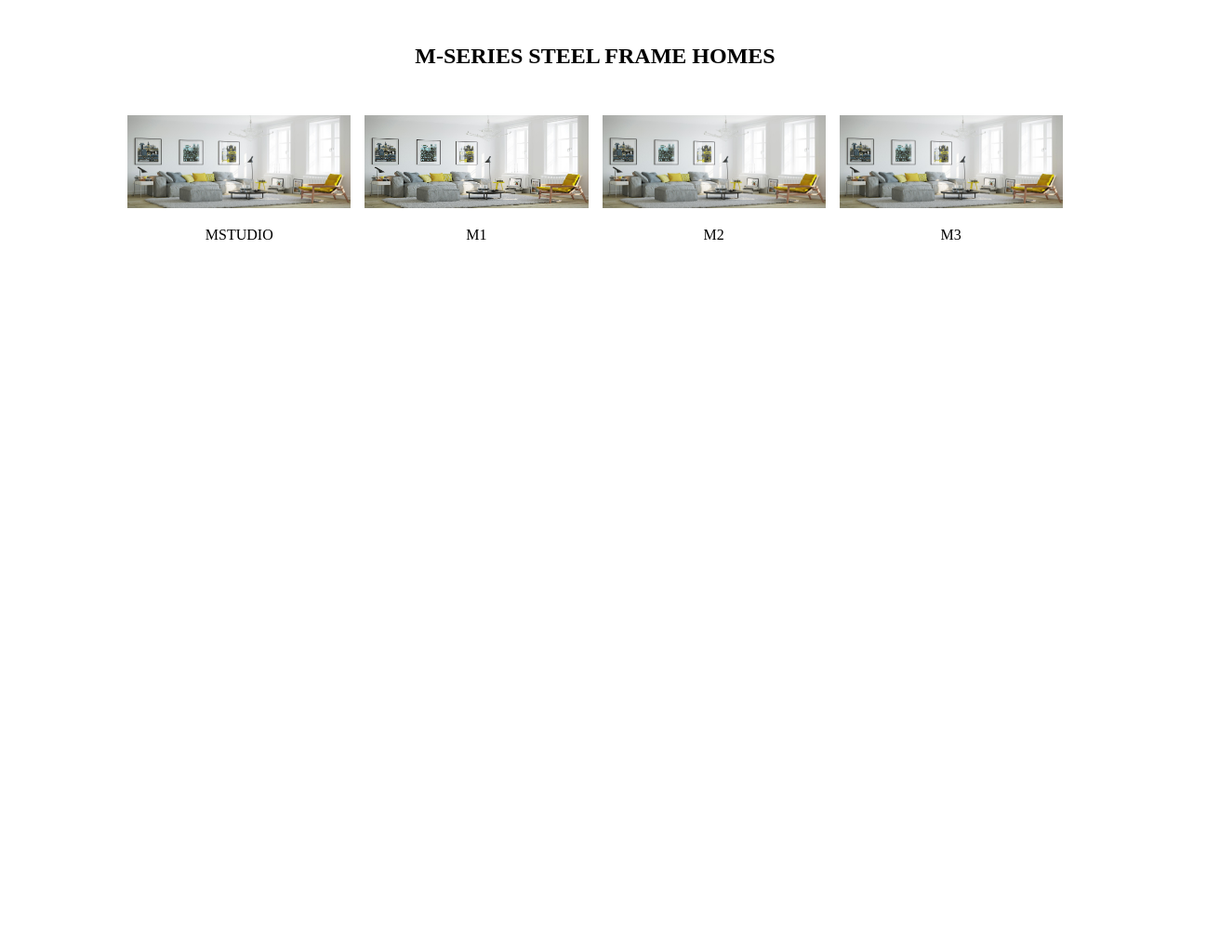
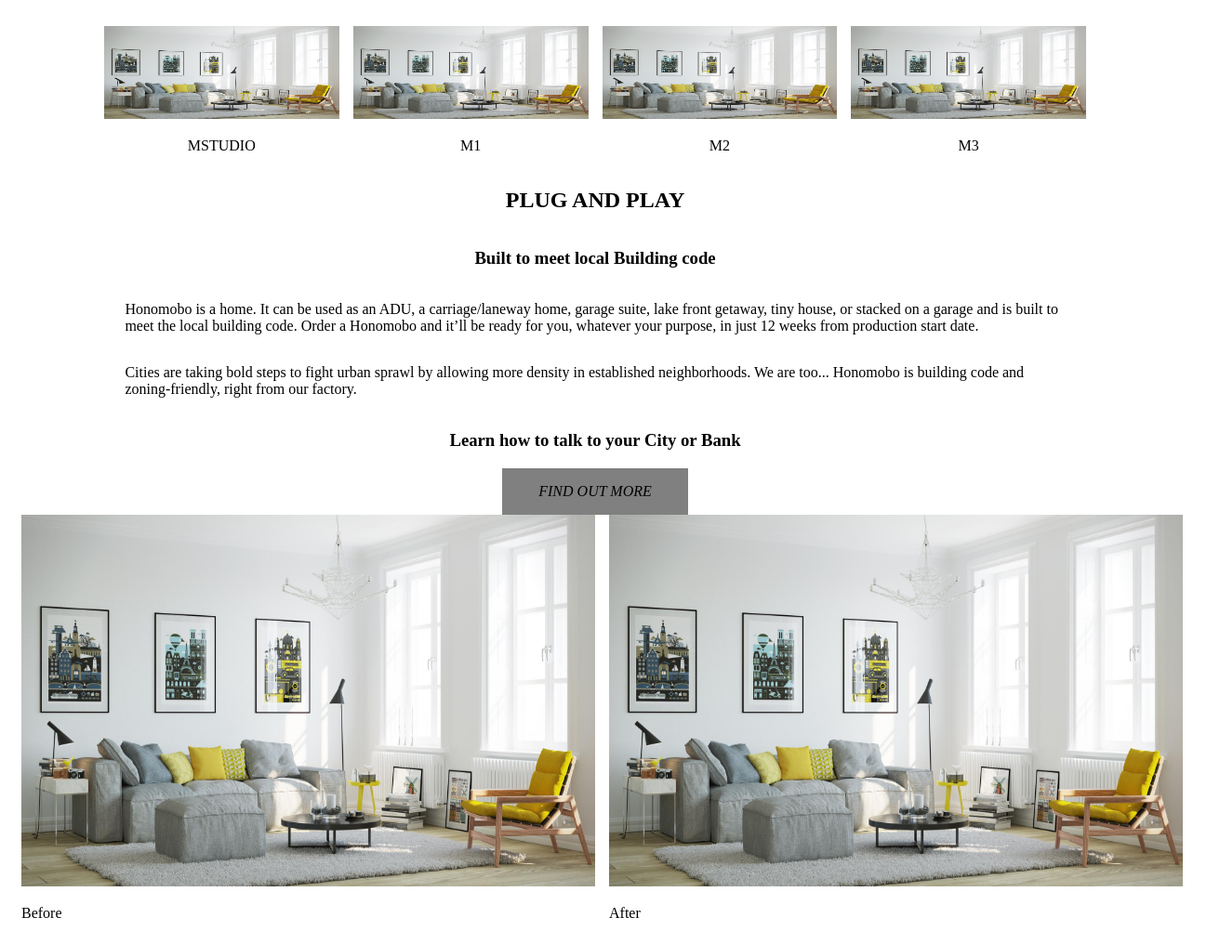
Before and after one commit to IlliaBoltenkov/hono, a plain HTML site: page index.html in a window 1280 px wide. Shown: the part 1641-2657 px from the top of the page at 93% size, 1312 px wide, since content can reach past the window. Before the commit the page ends 1919 px from the top, so only its background shows below. Drawn offline with nearby package versions, Linux system fonts and the light colour scheme.

Commit message:
Remove carousel, work on body-content

```diff
--- a/index.html
+++ b/index.html
@@ -25,14 +25,13 @@
     </div>
 
     <div class="picture">
-            <div id="rotator">
+            <div class="rotator">
                 <ul class="rotator_ul">
                     <li class="show"><img src="img/1.jpg" width="100%" height="600"  alt="pic1" /></li>
-                    <li><img src="img/2.jpg" width="100%" height="600"  alt="pic2" /></li>
                 </ul>
             </div>
     </div>
-    <div class="body--position">
+    <div class="information">
         <div class="content">
             <h1 class="content__headline">MODERN. BEAUTIFUL. MODULAR</h1>
             <p>
@@ -138,8 +137,40 @@
                             </a>
                             <p>M3</p>
                         </div>
+                </div>
+            </div>
+            <div class="plug">
+                <h2>PLUG AND PLAY</h2>
+                <h3>Built to meet local Building code</h3>
+                <p>
+                    Honomobo is a home. It can be used as an ADU, a carriage/laneway home, garage suite, lake front getaway, tiny house, or stacked on a garage and is built to meet the local building code. Order a Honomobo and it’ll be ready for you, whatever your purpose, in just 12 weeks from production start date.
+                </p>
+                <p>
+                    Cities are taking bold steps to fight urban sprawl by allowing more density in established neighborhoods. We are too... Honomobo is building code and zoning-friendly, right from our factory.
+                </p>
+                <h3>Learn how to talk to your City or Bank</h3>
+                <i class="button">find out more</i>
+            </div>
+            <div class="info">
+                <div class="info__content">
+                    <div class="info__content--parth">
+                        <a href="#">
+                            <img class="icon" src="img/Pinterest.png" width="15" height="15" />
+                            <img class="scene" src="img/1.jpg" alt="pic1" width="100%" height="400" />
+                        </a>
+                        <p>Before</p>
                     </div>
                 </div>
+                <div class="info__content">
+                    <div class="info__content--parth">
+                        <a href="#">
+                            <img class="icon" src="img/Pinterest.png" width="15" height="15" />
+                            <img class="scene" src="img/1.jpg" alt="pic1" width="100%" height="400" />
+                        </a>
+                        <p>After</p>
+                    </div>
+                </div>
+            </div>
         </div>
     </div>
 
--- a/js/script.js
+++ b/js/script.js
@@ -6,36 +6,3 @@ window.onscroll  = function showheader() {
 		header.classList.add('header--fixed')
 	}
 }
-
-function theRotator() {
-	// Устанавливаем прозрачность всех картинок в 0
-	$('div#rotator ul li').css({opacity: 0.0});
-
-	// Берем первую картинку и показываем ее (по пути включаем полную видимость)
-	$('div#rotator ul li:first').css({opacity: 1.0});
-
-	// Вызываем функцию rotate для запуска слайдшоу, 5000 = смена картинок происходит раз в 5 секунд
-	setInterval('rotate()',7000);
-}
-
-function rotate() {
-	// Берем первую картинку
-	var current = ($('div#rotator ul li.show')?  $('div#rotator ul li.show') : $('div#rotator ul li:first'));
-
-	// Берем следующую картинку, когда дойдем до последней начинаем с начала
-	var next = ((current.next().length) ? ((current.next().hasClass('show')) ? $('div#rotator ul li:first') :current.next()) : $('div#rotator ul li:first'));
-
-	// Подключаем эффект растворения/затухания для показа картинок, css-класс show имеет больший z-index
-	next.css({opacity: 0.0})
-	.addClass('show')
-	.animate({opacity: 1.0}, 1000);
-
-	// Прячем текущую картинку
-	current.animate({opacity: 0.0}, 1000)
-	.removeClass('show');
-};
-
-$(document).ready(function() {
-	// Запускаем слайдшоу
-	theRotator();
-});
--- a/style/style.css
+++ b/style/style.css
@@ -9,14 +9,19 @@
 }
 
 .header--fixed{
-    position: sticky;
+    position: fixed;
     top: 0;
     left: 0;
     background: rgb(137, 231, 137);
 }
+.menu{
+    display: flex;
+    width: 70%;
+}
 
 .logo{
     display: flex;
+    width: 20%;
 }
 
 .menu__nav{
@@ -24,23 +29,13 @@
     display: flex;
     flex-direction: row;
     width: 100%;
-    justify-content: space-between;
+    justify-content: space-around;
+    cursor: pointer;
 }
-
-.menu__nav li{
+.picture{
     display: flex;
-    /* margin-left: 25px; */
+    width: 100%;
 }
-
-
-
-#rotator{
-    position:relative;
-    margin: 0;
-    padding: 0;
-    z-index: 1;
-}
-
 .rotator_ul{
     list-style: none;
     margin: 0;
@@ -48,20 +43,11 @@
     width: 100%;
 }
 
-#rotator li{
-    float:left;
-    position:absolute;
+.information{
+    display: flex;
+    justify-content: center;
     width: 100%;
-    padding: 0;
-    margin: 0;
-}
-.show{
-    z-index: 500;
-}
-
-.body--position{
-    position: relative;
-    top: 700px;
+    flex-direction: column;
 }
 .content{
     display: flex;
@@ -97,14 +83,14 @@
 
 .hseries__content--parth{
     display: flex;
-    width: 19%;
+    width: 20%;
     flex-direction: column;
     margin-left: 15px;
 }
 
 .hseries__content--parth1{
     display: flex;
-    width: 19%;
+    width: 20%;
     flex-direction: column;
 }
 
@@ -132,3 +118,66 @@
     display: flex;
     justify-content: center;
 }
+
+.plug{
+    display: flex;
+    flex-direction: column;
+    justify-content: center;
+    width: 100%;
+    align-items: center;
+}
+
+.plug h2{
+    display: flex;
+    width: 100%;
+    justify-content: center;
+}
+
+.plug h3{
+    display: flex;
+    width: 100%;
+    justify-content: center;
+}
+
+.plug p{
+    display: flex;
+    width: 80%;
+    justify-content: center;
+}
+
+.button{
+    display: flex;
+    justify-content: center;
+    align-items: center;
+    width: 200px;
+    height: 50px;
+    text-transform: uppercase;
+    background-color: grey;
+    cursor: pointer;
+}
+.button:hover{
+    background-color: darkgrey;
+    transition: 100ms
+}
+
+.info{
+    display: flex;
+    width: 100%;
+    flex-direction: row;
+}
+.info__content{
+    display: flex;
+    width: 80%;
+    justify-content: center;
+}
+
+.info__content--parth{
+    display: flex;
+    width: 100%;
+    flex-direction: column;
+    margin-left: 15px;
+}
+
+.info__content--parth:hover .icon{
+    opacity: 100;
+}
```
